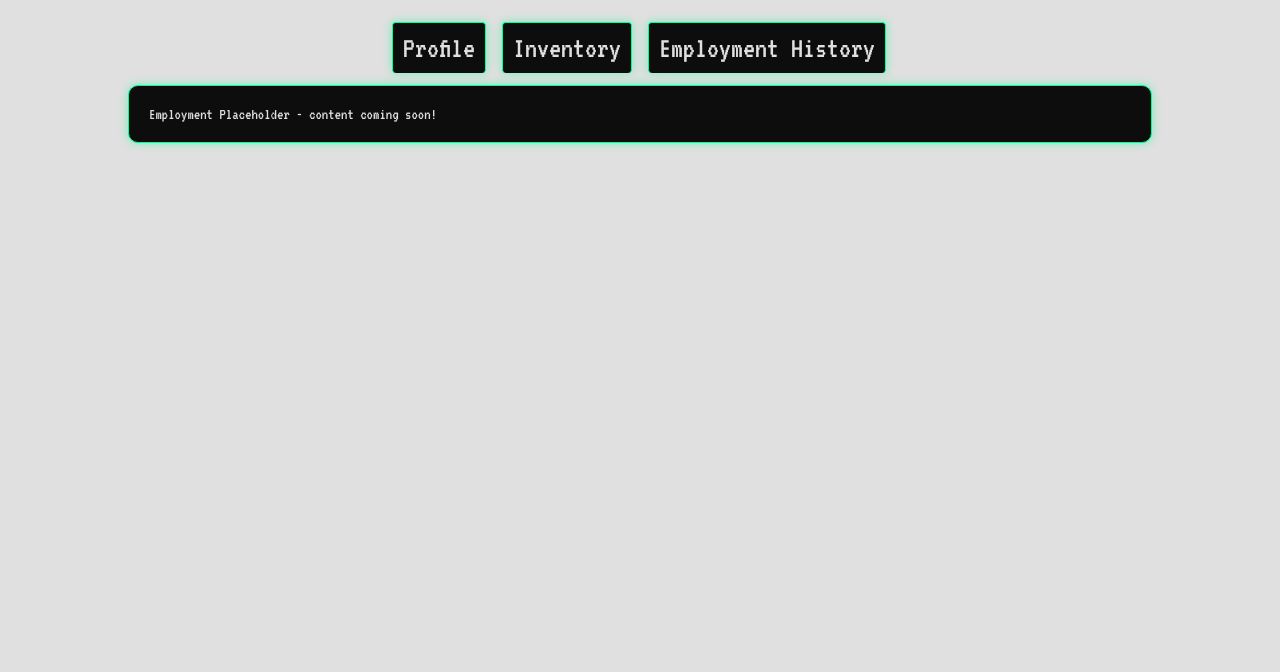
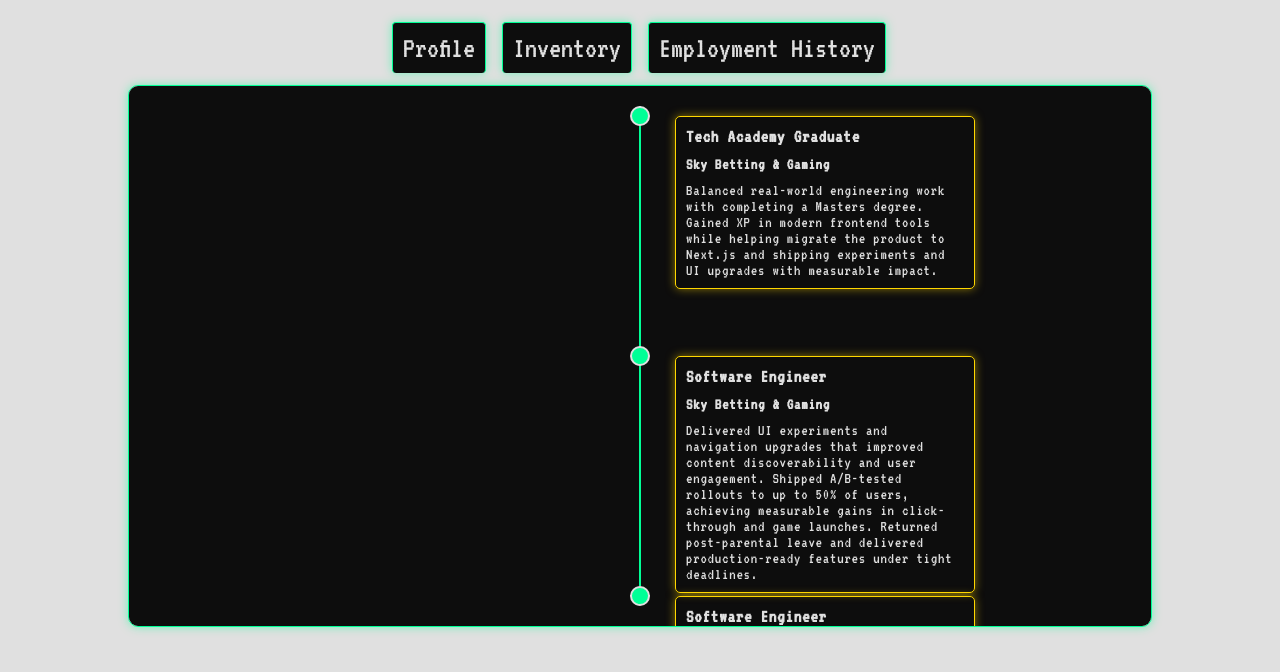
Before and after one commit to kianacox/portfolio, a Next.js app: page / in a window 1280 px wide. Both pictures are taken after a click on the button "Employment History". Shown: the top 672 px of the page. Built offline with nearby package versions, Linux system fonts and the light colour scheme.

Commit message:
feat: add employment section

```diff
--- a/src/app/components/Content/index.tsx
+++ b/src/app/components/Content/index.tsx
@@ -3,8 +3,8 @@
 import styles from './index.module.scss';
 import Profile from '../Profile';
 import Inventory from '../Inventory';
-import Employment from '../Employment';
 import { useState } from 'react';
+import Timeline from '../Employment/Timeline';
 
 const Content: React.FC = () => {
   type TabKey = 'profile' | 'inventory' | 'employment' | 'education';
@@ -20,7 +20,7 @@ const Content: React.FC = () => {
       case 'inventory':
         return <Inventory />;
       case 'employment':
-        return <Employment />;
+        return <Timeline />;
       default:
         return <Profile />;
     }
--- /dev/null
+++ b/src/app/components/Employment/CareerPoint/SkillsList/index.tsx
@@ -0,0 +1,18 @@
+import React from 'react';
+import styles from './index.module.scss';
+
+interface SkillsListProps {
+  skills: string[];
+}
+
+const SkillsList: React.FC<SkillsListProps> = ({ skills }) => (
+  <div className={styles.skillsList}>
+    <ul>
+      {skills.map((skill, idx) => (
+        <li key={idx}>{skill}</li>
+      ))}
+    </ul>
+  </div>
+);
+
+export default SkillsList;
--- /dev/null
+++ b/src/app/components/Employment/CareerPoint/index.module.scss
@@ -0,0 +1,39 @@
+.careerPoint {
+  position: absolute;
+  left: 50%;
+  transform: translateX(-50%);
+  width: 20px;
+  height: 20px;
+  z-index: 2;
+  opacity: 0;
+  transform: translateX(-50%) scale(0);
+  transition: all 0.6s ease-out;
+}
+
+.careerPointLoaded {
+  opacity: 1;
+  transform: translateX(-50%) scale(1);
+}
+
+.circle {
+  width: 20px;
+  height: 20px;
+  border-radius: 50%;
+  background-color: #00ff96;
+  border: 2px solid #e0e0e0;
+  transition: transform 0.2s ease;
+}
+
+.careerPoint:hover .circle {
+  transform: scale(1.2);
+}
+
+@media (max-width: 768px) {
+  .careerPoint {
+    left: 0;
+  }
+
+  .careerPointLoaded {
+    transform: translateX(-45%) scale(1);
+  }
+}
--- /dev/null
+++ b/src/app/components/Employment/CareerPoint/index.tsx
@@ -0,0 +1,41 @@
+import React, { useState } from 'react';
+import SkillsList from './SkillsList';
+import styles from './index.module.scss';
+
+interface CareerPointProps {
+  skills: string[];
+  position: string; // % string like "15%"
+  isLoaded?: boolean;
+  animationDelay?: number;
+}
+
+const CareerPoint: React.FC<CareerPointProps> = ({
+  skills,
+  position,
+  isLoaded = false,
+  animationDelay = 0,
+}) => {
+  const [hovered, setHovered] = useState(false);
+
+  return (
+    <div
+      className={`${styles.careerPoint} ${isLoaded ? styles.careerPointLoaded : ''}`}
+      style={{
+        top: position,
+        animationDelay: `${animationDelay}ms`,
+      }}
+      onMouseEnter={() => setHovered(true)}
+      onMouseLeave={() => setHovered(false)}
+    >
+      <div className={styles.circle} />
+
+      {hovered && (
+        <>
+          <SkillsList skills={skills} />
+        </>
+      )}
+    </div>
+  );
+};
+
+export default CareerPoint;
--- /dev/null
+++ b/src/app/components/Employment/PointInfo/index.module.scss
@@ -0,0 +1,11 @@
+.pointInfo {
+  display: flex;
+  flex-direction: column;
+  width: 300px;
+  margin-left: 50px;
+  padding: 10px;
+  border: 1px solid #ffd700;
+  box-shadow: 0 0 10px 0 rgba(255, 215, 0, 0.5);
+  border-radius: 5px;
+  gap: 10px;
+}
--- /dev/null
+++ b/src/app/components/Employment/PointInfo/index.tsx
@@ -0,0 +1,18 @@
+import React from 'react';
+import styles from './index.module.scss';
+
+interface PointInfoProps {
+  title: string;
+  company: string;
+  description: string;
+}
+
+const PointInfo: React.FC<PointInfoProps> = ({ title, company, description }) => (
+  <section className={styles.pointInfo}>
+    <h3>{title}</h3>
+    <h4>{company}</h4>
+    <p>{description}</p>
+  </section>
+);
+
+export default PointInfo;
--- /dev/null
+++ b/src/app/components/Employment/Timeline/index.module.scss
@@ -0,0 +1,67 @@
+.timelineContainer {
+  position: relative;
+  width: 100%;
+  height: 60vh;
+  display: flex;
+  justify-content: center;
+  margin-bottom: 20px;
+}
+
+.timelineLine {
+  background-color: #00ff96;
+  width: 2px;
+  height: 100%;
+  position: absolute;
+  left: 50%;
+  transform: translateX(-50%);
+  z-index: 1;
+  opacity: 0;
+  transform: translateX(-50%) scaleY(0);
+  transform-origin: top;
+  transition: all 0.8s ease-out;
+}
+
+.timelineLineLoaded {
+  opacity: 1;
+  transform: translateX(-50%) scaleY(1);
+}
+
+.pointInfo,
+.skillsList {
+  position: absolute;
+  top: 0;
+  padding: 10px;
+  opacity: 0;
+  transition: all 0.6s ease-out;
+  letter-spacing: 0.05em;
+}
+
+.pointInfo {
+  width: 200px;
+  margin-left: 150px;
+}
+
+.pointInfoLoaded {
+  opacity: 1;
+  transform: translateX(0);
+}
+
+.skillsList {
+  left: calc(100% + 20px);
+  width: 200px;
+}
+
+/* Mobile styles */
+@media (max-width: 768px) {
+  .timelineContainer {
+    justify-content: flex-start; /* Align left */
+  }
+
+  .timelineLine {
+    left: 0; /* Move line to left edge */
+  }
+
+  .pointInfo {
+    margin-left: 0;
+  }
+}
--- /dev/null
+++ b/src/app/components/Employment/Timeline/index.tsx
@@ -0,0 +1,72 @@
+import React, { useState, useEffect } from 'react';
+import CareerPoint from '../CareerPoint';
+import PointInfo from '../PointInfo';
+import styles from './index.module.scss';
+
+const careerPoints = [
+  {
+    id: 'start',
+    title: 'Tech Academy Graduate',
+    company: 'Sky Betting & Gaming',
+    description:
+      'Balanced real-world engineering work with completing a Masters degree. Gained XP in modern frontend tools while helping migrate the product to Next.js and shipping experiments and UI upgrades with measurable impact.',
+    skills: ['React', 'Git', 'CSS Modules'],
+    position: '0%',
+  },
+  {
+    id: 'mid',
+    title: 'Software Engineer',
+    company: 'Sky Betting & Gaming',
+    description:
+      'Delivered UI experiments and navigation upgrades that improved content discoverability and user engagement. Shipped A/B-tested rollouts to up to 50% of users, achieving measurable gains in click-through and game launches. Returned post-parental leave and delivered production-ready features under tight deadlines.',
+    skills: ['Redux', 'Jest', 'Accessibility'],
+    position: '50%',
+  },
+  {
+    id: 'current',
+    title: 'Software Engineer',
+    company: 'Flutter UK&I',
+    description:
+      'Core contributor to a multi-brand migration quest serving 9.8M+ users. Spearheaded a testing strategy overhaul, mentored junior devs, and helped forge a scalable design system by collaborating with designers and taming token chaos. Built themeable UI components now powering Sky, PaddyPower, and Betfair experiences.',
+    skills: ['React', 'Git', 'CSS Modules'],
+    position: '100%',
+  },
+];
+
+const Timeline: React.FC = () => {
+  const [isLoaded, setIsLoaded] = useState(false);
+
+  useEffect(() => {
+    const timer = setTimeout(() => {
+      setIsLoaded(true);
+    }, 100);
+
+    return () => clearTimeout(timer);
+  }, []);
+
+  return (
+    <div className={styles.timelineContainer}>
+      <div className={`${styles.timelineLine} ${isLoaded ? styles.timelineLineLoaded : ''}`} />
+      {careerPoints.map((point, index) => (
+        <React.Fragment key={point.id}>
+          <CareerPoint {...point} isLoaded={isLoaded} animationDelay={index * 200} />
+          <div
+            className={`${styles.pointInfo} ${isLoaded ? styles.pointInfoLoaded : ''}`}
+            style={{
+              top: point.position,
+              animationDelay: `${index * 200 + 400}ms`,
+            }}
+          >
+            <PointInfo
+              title={point.title}
+              company={point.company}
+              description={point.description}
+            />
+          </div>
+        </React.Fragment>
+      ))}
+    </div>
+  );
+};
+
+export default Timeline;
--- a/src/app/components/Employment/index.tsx
+++ b/src/app/components/Employment/index.tsx
@@ -1,7 +1,12 @@
 import React from 'react';
+import Timeline from './Timeline';
 
 const EmploymentComponent: React.FC = () => {
-  return <section data-testid="employment">Employment Placeholder - content coming soon!</section>;
+  return (
+    <section style={{ width: '100%' }} data-testid="employment">
+      <Timeline />
+    </section>
+  );
 };
 
 const Employment = React.memo(EmploymentComponent);
--- a/src/app/components/Inventory/index.module.scss
+++ b/src/app/components/Inventory/index.module.scss
@@ -4,18 +4,11 @@
   width: inherit;
 }
 
-.masteryItems {
-  display: flex;
-  flex-direction: row;
-  gap: 20px;
-  padding: 10px;
-}
-
 .inventoryRow {
   display: flex;
   flex-wrap: wrap;
   flex-direction: row;
-  gap: 30px;
+  gap: 20px;
   padding: 10px;
 }
 
--- a/src/app/components/Profile/index.tsx
+++ b/src/app/components/Profile/index.tsx
@@ -70,7 +70,7 @@ const ProfileComponent: React.FC = () => {
             <li className={styles.weaknessItem}>
               <p className={styles.weaknessText}>
                 <strong className={styles.weaknessBold}>Delicious Baked Treats</strong>: Morale
-                boost: +10. Focus debuff: also +10.
+                boost: +10. Gym debuff: -10.
               </p>
             </li>
             <li className={styles.weaknessItem}>
```
Also changed, not shown: src/app/components/Employment/CareerPoint/SkillsList/index.module.scss (added).
